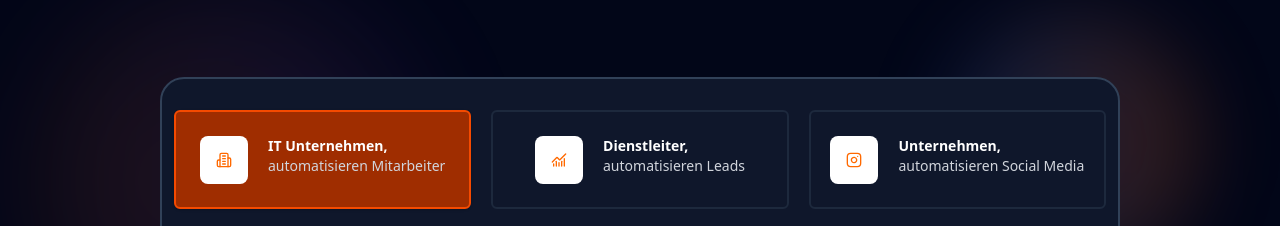
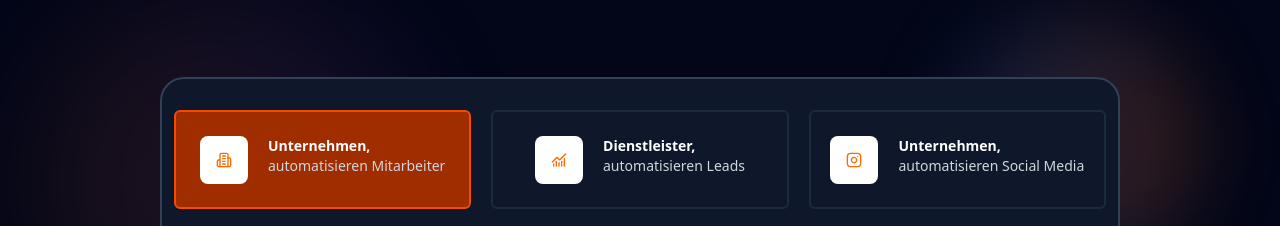
Before and after one commit to KreakxX/n8n-Agentur-Website, a Next.js app: page / in a window 1280 px wide. Shown: the part 2460-2686 px from the top of the page. Built offline with nearby package versions, Linux system fonts and the light colour scheme.

Commit message:
First approach done

```diff
--- a/src/app/page.tsx
+++ b/src/app/page.tsx
@@ -27,6 +27,7 @@ import {
   Network,
   Twitter,
   Youtube,
+  Blocks,
 } from "lucide-react";
 import { Tabs, TabsContent, TabsList, TabsTrigger } from "@/components/ui/tabs";
 import {
@@ -841,7 +842,7 @@ export default function LandingPage() {
                         <CardContent>
                           <div className="space-y-4">
                             <div className="h-12 w-12 bg-purple-500/10 rounded-lg flex items-center justify-center">
-                              <Mail className="h-6 w-6 text-purple-400" />
+                              <Blocks className="h-6 w-6 text-purple-400" />
                             </div>
                             <div>
                               <h3 className="font-semibold text-white mb-2 text-left">
@@ -1204,7 +1205,7 @@ export default function LandingPage() {
                     </div>
                     <div>
                       <h2 className="text-white font-bold text-left">
-                        IT Unternehmen,{" "}
+                        Unternehmen,{" "}
                       </h2>
                       <p className="text-sm text-gray-300 text-left">
                         automatisieren Mitarbeiter
@@ -1224,7 +1225,7 @@ export default function LandingPage() {
                     <div>
                       <h2 className="text-white font-bold text-left">
                         {" "}
-                        Dienstleiter,
+                        Dienstleister,
                       </h2>
                       <p className="text-sm text-gray-300 text-left">
                         automatisieren Leads
```
